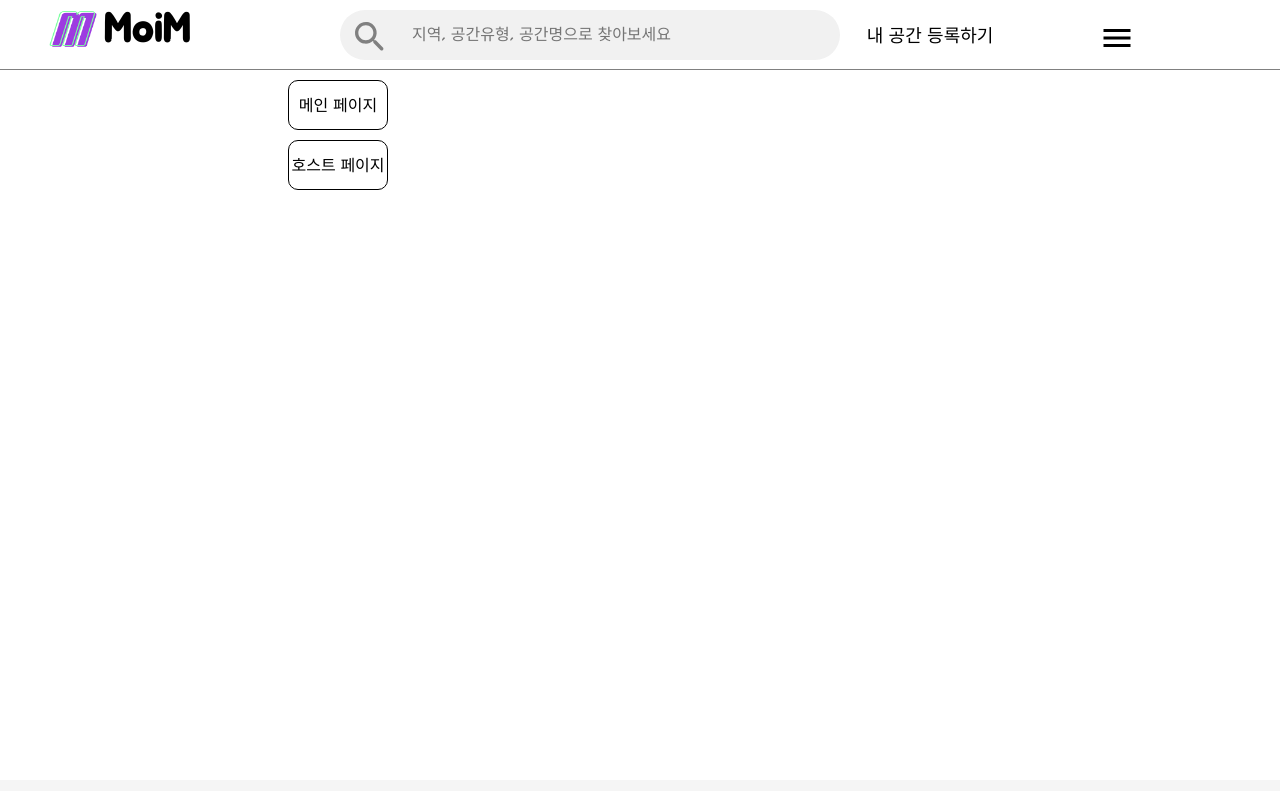
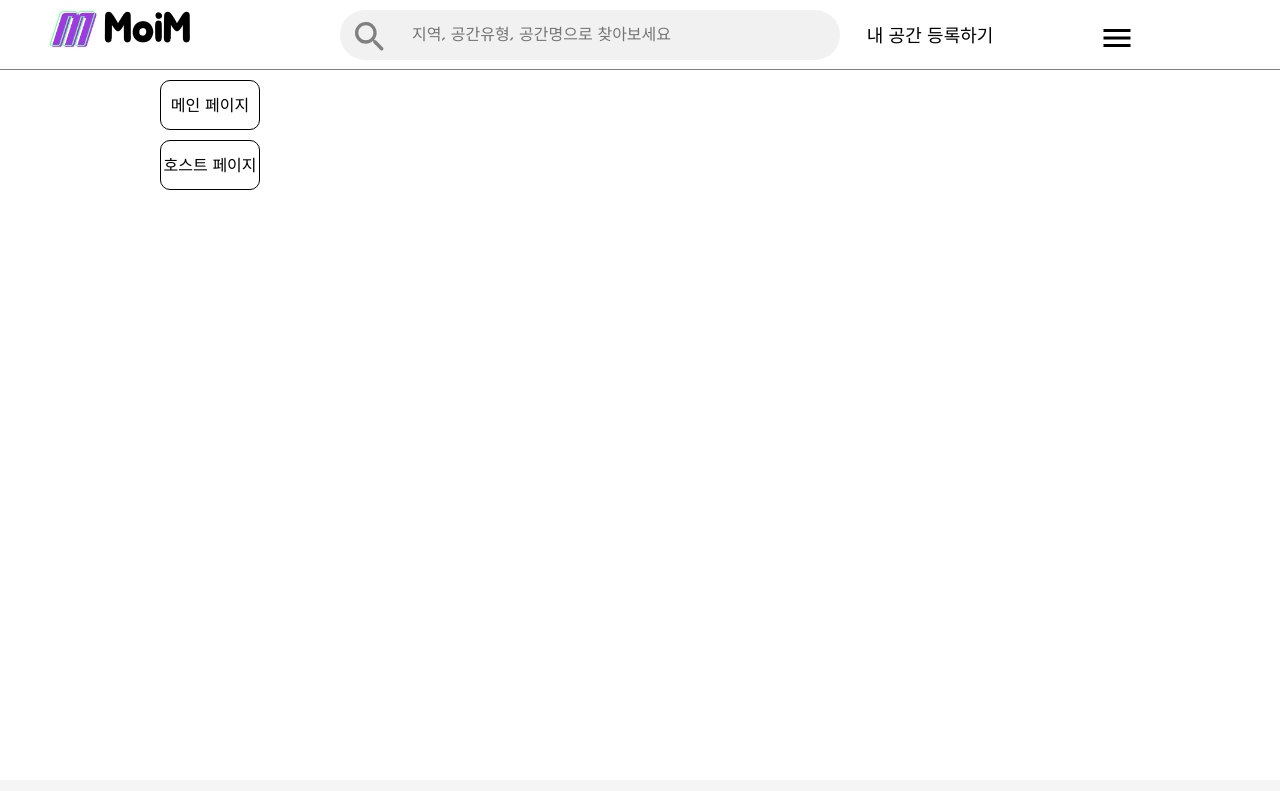
Before and after one commit to nakimminsung/moim_front, a React (Create React App) app: page / in a window 1280 px wide. Shown: the top 791 px of the page. Built offline with nearby package versions, Linux system fonts and the light colour scheme; a web font is replaced by a local one.

Commit message:
layout content update

```diff
--- a/src/pages/layout/Layout.css
+++ b/src/pages/layout/Layout.css
@@ -9,8 +9,8 @@
 	min-height: 700px;
 
 	margin-top: 10px;
-	margin-left: 20%;
-	margin-right: 20%;
+	margin-left: 10%;
+	margin-right: 10%;
 }
 
 .layFooter {
```
